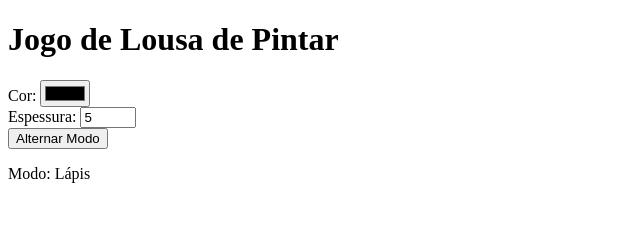
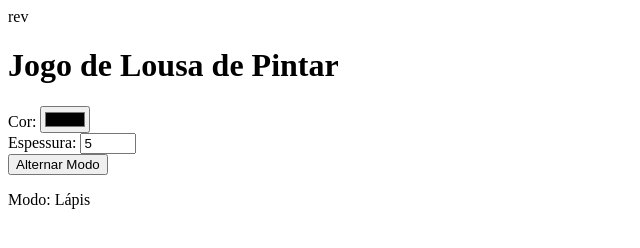
Before and after one commit to pimalerba/blids, a plain HTML site: page pintar.html in a window 1280 px wide. Shown: the whole page, without its empty margins (0-640 px from the left). Drawn offline with Linux system fonts and the light colour scheme.

Commit message:
Update pintar.html

```diff
--- a/pintar.html
+++ b/pintar.html
@@ -4,7 +4,7 @@
     <meta charset="UTF-8">
     <meta name="viewport" content="width=device-width, initial-scale=1.0">
     <title>Jogo de Lousa de Pintar</title>
-    <link rel="stylesheet" href="styles.css">
+    <link rel="stylesheet" href="styles.css"><div>rev</div>
 </head>
 <body>
     <h1>Jogo de Lousa de Pintar</h1>
```
